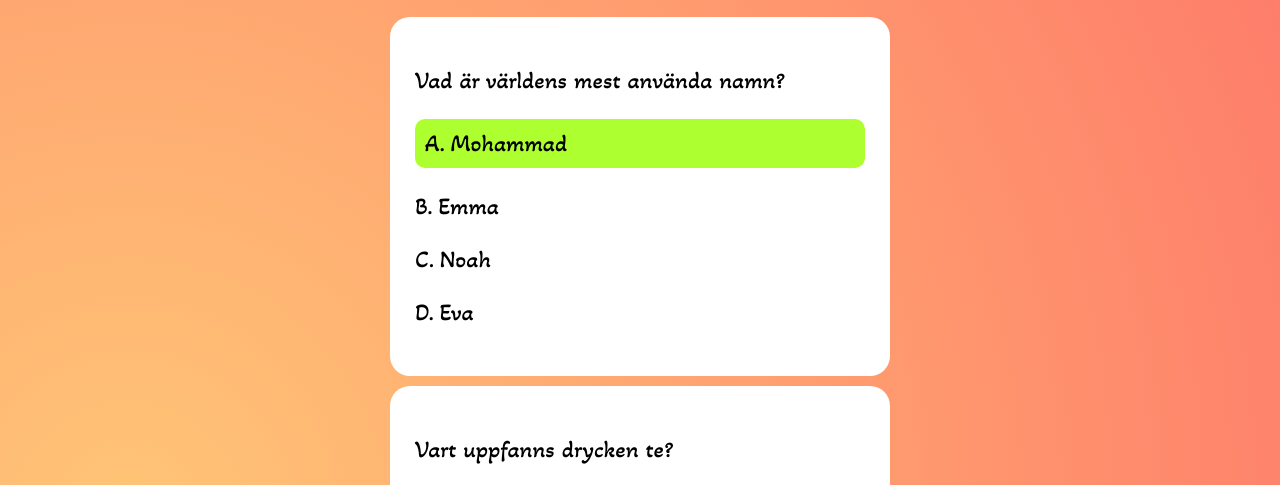
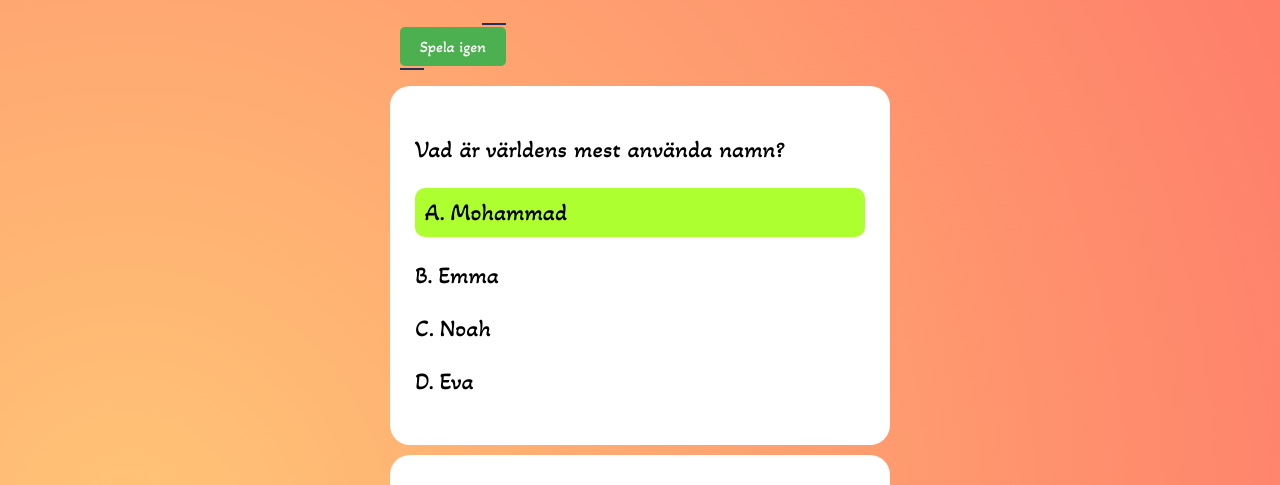
Before and after one commit to AlexanderTorkar/GanaJakten, a website: page answers.html in a window 1280 px wide. Shown: the part 279-764 px from the top of the page. Drawn offline with Linux system fonts and the light colour scheme.

Commit message:
tillbka knapp

```diff
--- a/answers.css
+++ b/answers.css
@@ -44,3 +44,47 @@ body {
     border-radius: 10px;
     padding: 10px;
 }
+
+button {
+    background-color: #4CAF50;
+    color: white;
+    border: none;
+    padding: 10px 20px;
+    cursor: pointer;
+    border-radius: 5px;
+    font-size: 16px;
+    margin: 10px;
+}
+
+.button-bordered {
+    border: none;
+    outline: none;
+    position: relative;
+  }
+
+  .button-bordered::before,
+  .button-bordered::after {
+    border: 0 solid transparent;
+    transition: all 0.3s;
+    content: '';
+    height: 0;
+    position: absolute;
+    width: 24px;
+  }
+
+  .button-bordered::before {
+    border-top: 2px solid #263059;
+    right: 0;
+    top: -4px;
+  }
+
+  .button-bordered::after {
+    border-bottom: 2px solid #263059;
+    bottom: -4px;
+    left: 0;
+  }
+
+  .button-bordered:hover::before,
+  .button-bordered:hover::after {
+    width: 100%;
+  }
--- a/answers.html
+++ b/answers.html
@@ -13,6 +13,7 @@
         <div class="header">
             <h2>Korrekta Svar</h2>
         </div>
+        <button class="button-bordered" onclick="startOver()">Spela igen</button>
         <div class="options">
             <div class="A">
                 <p class = A1> Vad är världens mest använda namn? </p>
--- a/script.js
+++ b/script.js
@@ -143,3 +143,9 @@ if ('serviceWorker' in navigator) {
         .then(() => console.log('Service Worker Registered'))
         .catch(error => console.error('Service Worker Registration Failed:', error));
 }
+
+function startOver() {
+    localStorage.removeItem("score"); // Clear the score
+    localStorage.removeItem("answeredQuestions"); // Clear progress
+    window.location.href = 'index.html'; // Redirect to the start page
+}
```
